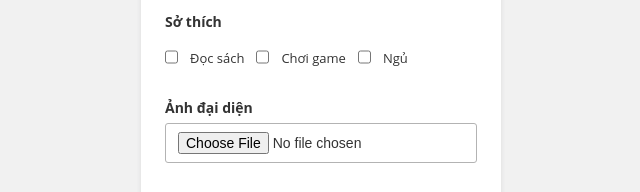
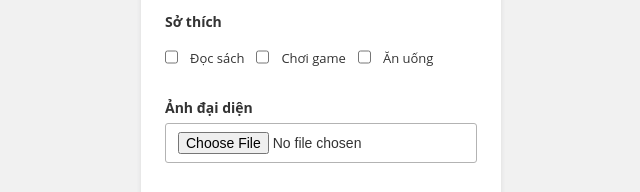
Before and after one commit to thanhthido/JS, a plain HTML site: page Form-Validation-2/index.html in a window 1280 px wide. Shown: the part 652-844 px from the top of the page, 319-959 px from the left. Drawn offline with Linux system fonts and the light colour scheme.

Commit message:
Update favorite

```diff
--- a/Form-Validation-2/index.html
+++ b/Form-Validation-2/index.html
@@ -76,7 +76,7 @@
                     <div class="mg-auto pd-12">Chơi game</div>
 
                     <input name="favorite" type="checkbox" value="sleep" class="form-control">
-                    <div class="mg-auto pd-12">Ngủ</div>
+                    <div class="mg-auto pd-12">Ăn uống</div>
                 </div>
                 <span class="form-message"></span>
             </div>
```
